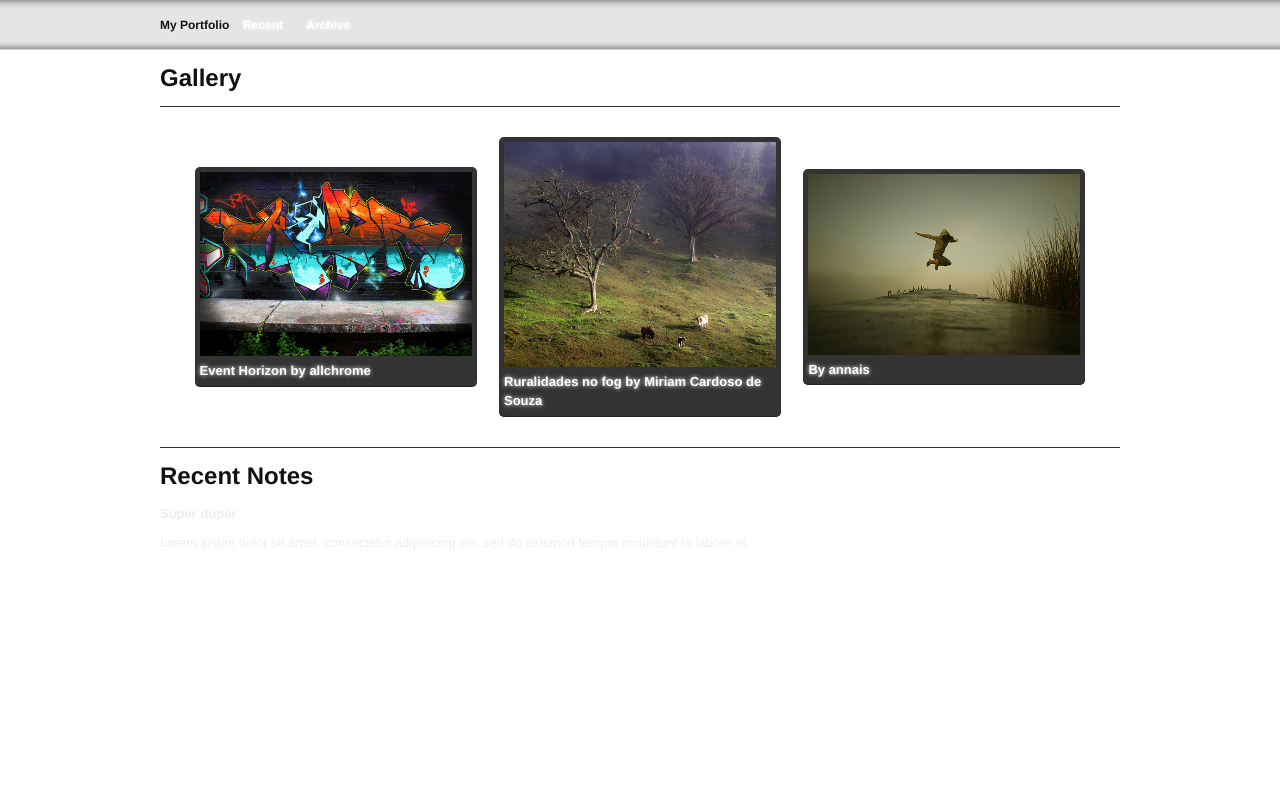
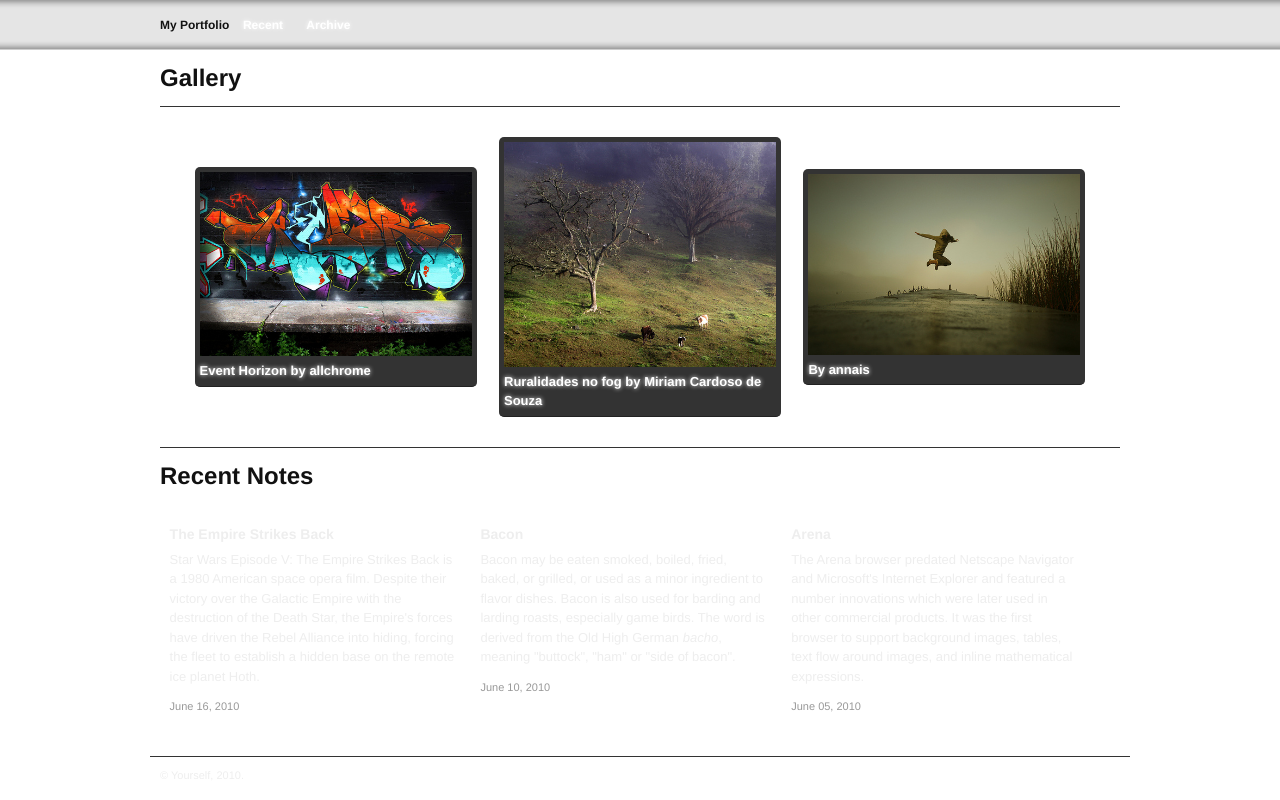
Before and after one commit to gordonbrander/bdw-semantics-class, a plain HTML site: page trunk/index.html in a window 1280 px wide. Drawn offline with Linux system fonts and the light colour scheme.

Commit message:
Wow. Lots of changes. Added articles and classes, column styles.

```diff
--- a/trunk/css/screen.css
+++ b/trunk/css/screen.css
@@ -41,6 +41,10 @@ p,
 ul {
 	margin-bottom: 10px;
 }
+time {
+	color: #999;
+	font-size: 11px;
+}
 
 /** @section Header
  -------------------------------------------------- */
@@ -81,6 +85,26 @@ h1.big-text {
 	margin: 0 auto;
 	max-width: 960px;
 	padding: 0 10px;
+}
+
+.text-thingy {
+	display: -moz-inline-box; /* FF2 */
+	display: inline-block; /* Standard. IE8+, Saf, FF3+ */
+	/**
+	 * @bugfix inline-block fix
+	 * @see http://blog.mozilla.com/webdev/2009/02/20/cross-browser-inline-block/
+	 * @valid no
+	 */
+	zoom: 1;
+	*display: inline;
+	width: 30%; /* (270px at max width) */
+	margin: 20px 1%; /* 30px at max width) */
+	max-width: 500px;
+	vertical-align: top;
+}
+.text-thingy .medium-text {
+	font-size: 14px;
+	margin-bottom: 5px;
 }
 
 /** @section Gallery
@@ -134,3 +158,14 @@ h1.big-text {
 	display: block;
 	max-width: 100%;
 }
+
+/** @section Footer
+ -------------------------------------------------- */
+
+.bottom-thing {
+	border-top: 1px solid #333;
+	font-size: 11px;
+	margin-top: 20px;
+	padding-bottom: 10px;
+	padding-top: 10px;
+}
--- a/trunk/css/small-screen.css
+++ b/trunk/css/small-screen.css
@@ -1,3 +1,6 @@
+/**
+ * Make gallery full-width
+ */
 .side-by-side-boxes {
 	padding: 10px 0;
 }
@@ -6,3 +9,11 @@
 	margin: 10px 0;
 	padding: 0;
 }
+
+/**
+ * Make Articles full-width
+ */
+.text-thingy {
+	width: 100%;
+	margin: 10px 0;
+}
--- a/trunk/index.html
+++ b/trunk/index.html
@@ -54,16 +54,33 @@
 	<section class="center">
 		<h1 class="big-text">Recent Notes</h1>
 
-		<article class="box">
-			<h1>Super duper</h1>
+		<article class="text-thingy">
+			<h1 class="medium-text">The Empire Strikes Back</h1>
 			<div>
-				Lorem ipsum dolor sit amet, consectetur adipisicing elit, sed do eiusmod tempor incididunt ut labore et.
+				<p>Star Wars Episode V: The Empire Strikes Back is a 1980 American space opera film. Despite their victory over the Galactic Empire with the destruction of the Death Star, the Empire's forces have driven the Rebel Alliance into hiding, forcing the fleet to establish a hidden base on the remote ice planet Hoth.</p>
 			</div>
+			<time pubdate>June 16, 2010</time>
+		</article>
+
+		<article class="text-thingy">
+			<h1 class="medium-text">Bacon</h1>
+			<div>
+				<p>Bacon may be eaten smoked, boiled, fried, baked, or grilled, or used as a minor ingredient to flavor dishes. Bacon is also used for barding and larding roasts, especially game birds. The word is derived from the Old High German <i>bacho</i>, meaning "buttock", "ham" or "side of bacon".</p>
+			</div>
+			<time>June 10, 2010</time>
+		</article>
+
+		<article class="text-thingy">
+			<h1 class="medium-text">Arena</h1>
+			<div>
+				<p>The Arena browser predated Netscape Navigator and Microsoft's Internet Explorer and featured a number innovations which were later used in other commercial products. It was the first browser to support background images, tables, text flow around images, and inline mathematical expressions.</p>
+			</div>
+			<time>June 05, 2010</time>
 		</article>
 
 	</section>
-	<footer>
-
+	<footer class="bottom-thing center">
+		&copy; Yourself, 2010.
 	</footer>
 </body>
 </html>
```
